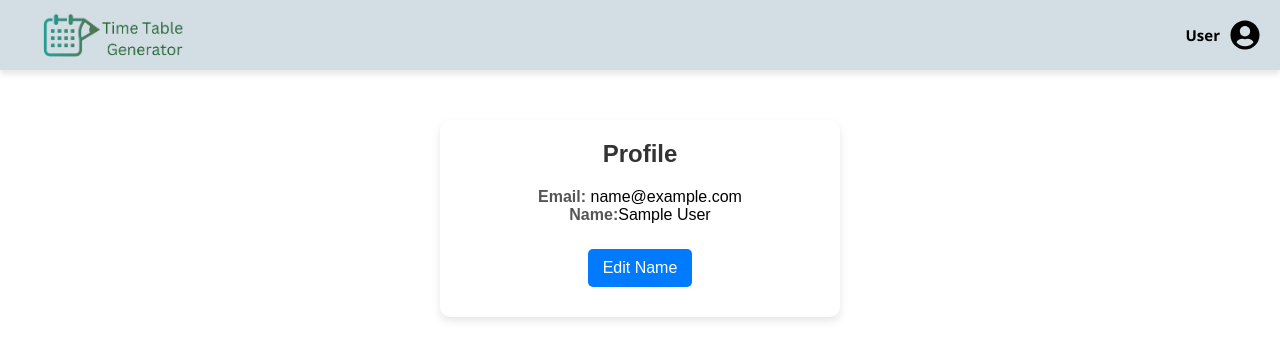
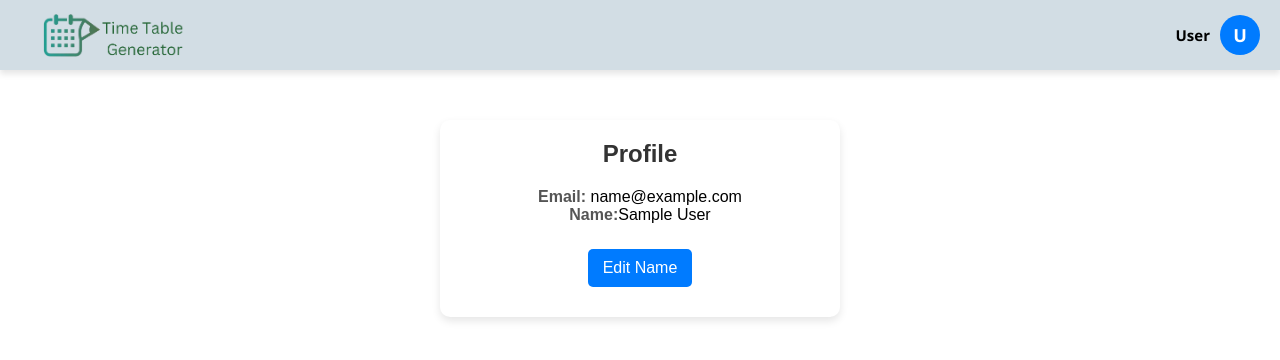
Before and after one commit to Likhith025/timetablegen, a React (Vite) app in the folder frontend/: page /profile in a window 1280 px wide. Shown: the top 360 px of the page. Built offline with nearby package versions, Linux system fonts and the light colour scheme; no server answers; sample sign-in values are in the browser's storage.

Commit message:
Human Name

```diff
--- a/frontend/src/components/TopBar/TopBar.css
+++ b/frontend/src/components/TopBar/TopBar.css
@@ -101,3 +101,18 @@
 .dropdown-menu p:hover {
     background: #f0f0f0;
 }
+
+.user-avatar {
+    width: 40px;
+    height: 40px;
+    background-color: #007bff; /* Change to your preferred color */
+    color: white;
+    font-size: 18px;
+    font-weight: bold;
+    display: flex;
+    align-items: center;
+    justify-content: center;
+    border-radius: 50%;
+    cursor: pointer;
+    user-select: none;
+  }
--- a/frontend/src/components/TopBar/TopBar.jsx
+++ b/frontend/src/components/TopBar/TopBar.jsx
@@ -120,7 +120,9 @@ const TopBar = () => {
           <p><strong>{userName || "User"}</strong></p>
           {userRole.toLowerCase() === "admin" && <p className="role">Admin</p>}
         </div>
-        <FaUserCircle className="user-icon" onClick={() => setDropdownOpen(!dropdownOpen)} />
+        <div className="user-avatar" onClick={() => setDropdownOpen(!dropdownOpen)}>
+  {userName ? userName.charAt(0).toUpperCase() : "U"}
+        </div>
 
         {dropdownOpen && (
           <div className="dropdown-menu">
```
